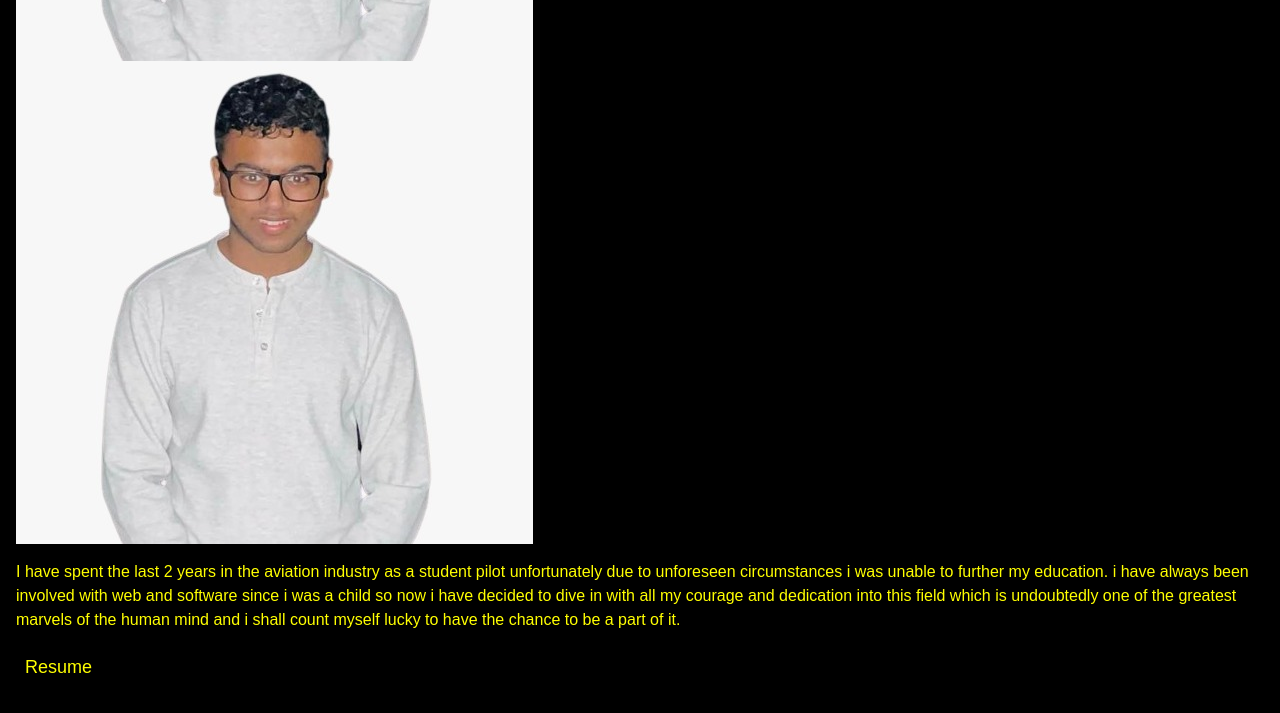
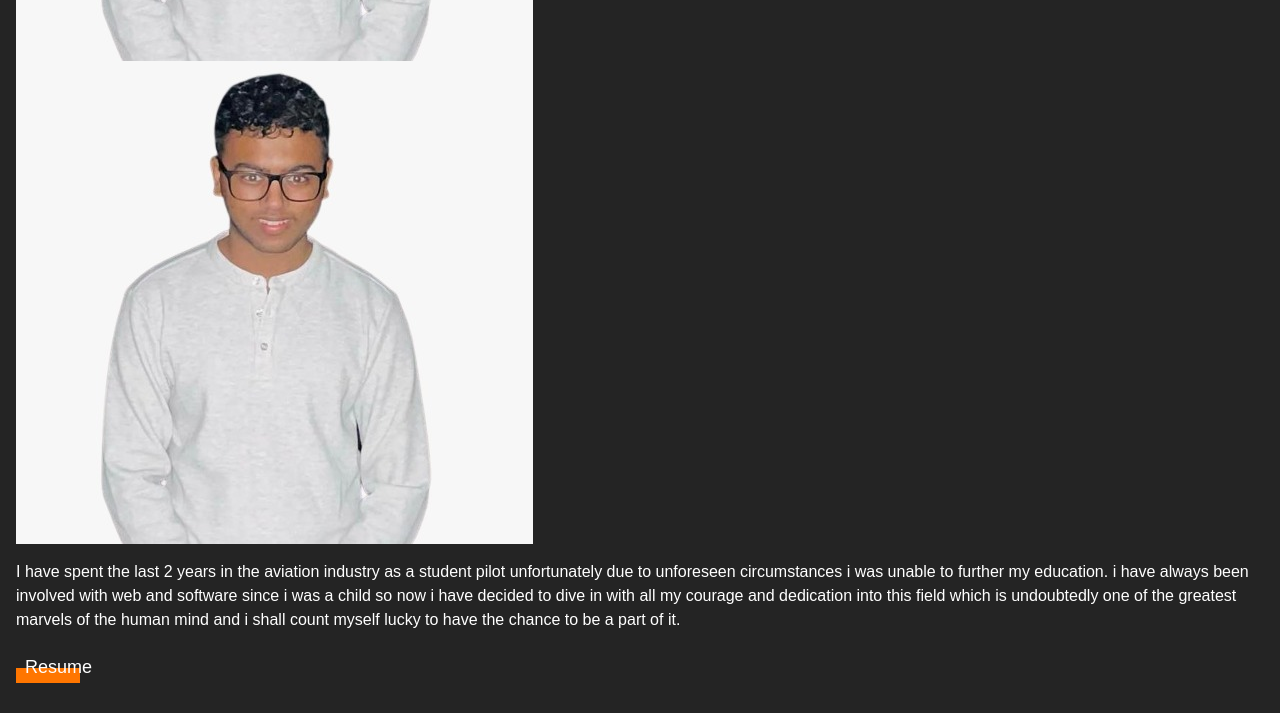
Before and after one commit to Ayushc0d3s/AyushParmar_T1A2, a plain HTML site: page index.html in a window 1280 px wide. Shown: the part 2365-3078 px from the top of the page. Drawn offline with Linux system fonts and the light colour scheme.

Commit message:
fixed css for button

```diff
--- a/css/styles.css
+++ b/css/styles.css
@@ -4,17 +4,12 @@
   box-sizing: border-box;
 }
 
-* {
-    background-color: black;
-}
-
 :root {
-    --clr-icons :red;
-    --clr-text:yellow;
+  --clr-icons: #929292;
+  --clr-text: #fff;
   --clr-bg-dark: #242424;
   --clr-bg-light: #3b3b3b;
   --clr-accent: #ff7600;
-
 }
 
 body {
@@ -38,6 +33,8 @@ img {
     font-size: 1.125rem;
     padding: 0.5em;
     position: relative;
+    align-self: start;
+    justify-self: start;
   }
 
   .btn::after {
@@ -47,18 +44,15 @@ img {
     height: 0.85em;
     width: 75%;
     left: 0;
+    top: 50%;
     z-index: -1;
-    transition: transform 250ms;
+    transition: transform 175ms cubic-bezier(0.91, 0, 0.55, 1.64);
     transform-origin: bottom left;
   }
 
-.btn:hover, .btn:focus {
-    transform: scale(1.35 1.85);
-    color: var(--clr-accent);
-}
-
-.btn:active {
-    background-color: white;
+  .btn:hover::after,
+  .btn:focus::after {
+    transform: scale(1.35, 1.85);
   }
 
 .title {
@@ -68,7 +62,6 @@ img {
     line-height: 1;
     font-size: clamp(3rem,10vw,7rem);
 }
-
 
 .job-title {
     color: var(--clr-icons);
```
Lines whose indentation alone changed are shown as unchanged.
